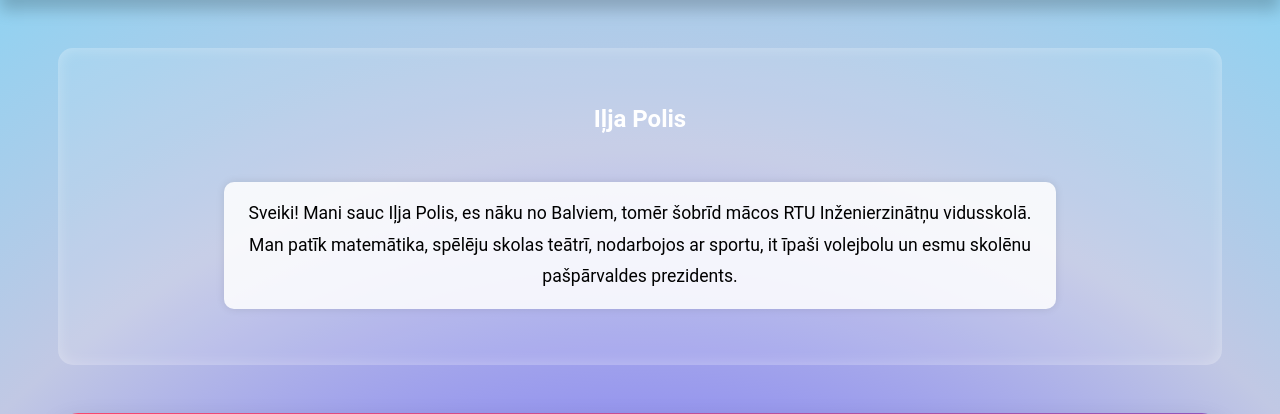
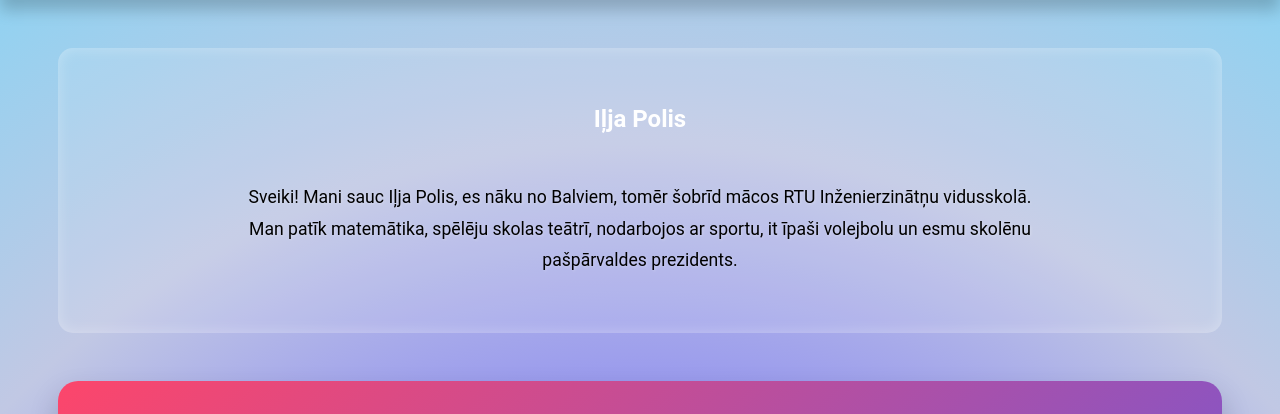
Before and after one commit to iljapolis/portfolioPy, a Flask app: page / in a window 1280 px wide. Shown: the part 141-555 px from the top of the page. Run offline with Flask 3, Linux system fonts and the light colour scheme; some libraries are stand-ins or nearby versions.

Commit message:
edit one more time

```diff
--- a/static/styles.css
+++ b/static/styles.css
@@ -82,7 +82,7 @@ section {
     box-shadow: inset 0 0 15px rgba(255, 255, 255, 0.3);
 }
 
-/* Paragraph Styling with Heading Font */
+/* Paragraph Styling with Background Adjustment */
 #about p {
     max-width: 800px;
     margin: 1.5rem 0;
@@ -90,10 +90,9 @@ section {
     font-family: 'Roboto', sans-serif; /* Same font as headings */
     font-size: 1.1rem;
     line-height: 1.8;
-    background: rgba(255, 255, 255, 0.85);
-    padding: 1rem;
-    border-radius: 10px;
-    box-shadow: 0px 0px 8px rgba(0, 0, 0, 0.1);
+    background: none; /* Remove background to match the site background */
+    padding: 0; /* Remove padding to make it flush with the rest of the section */
+    text-shadow: 1px 1px 3px rgba(255, 255, 255, 0.3); /* Add slight shadow for readability */
 }
 
 /* Portfolio Section */
```
